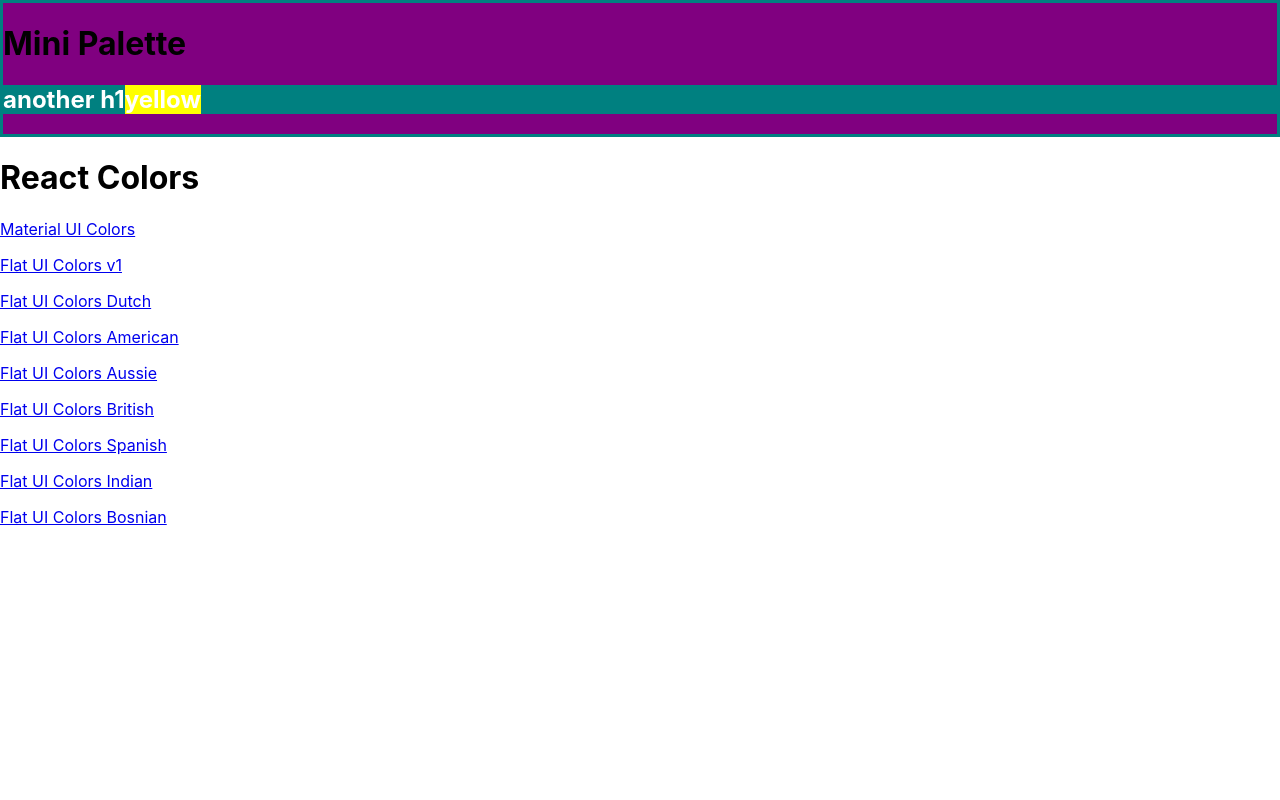
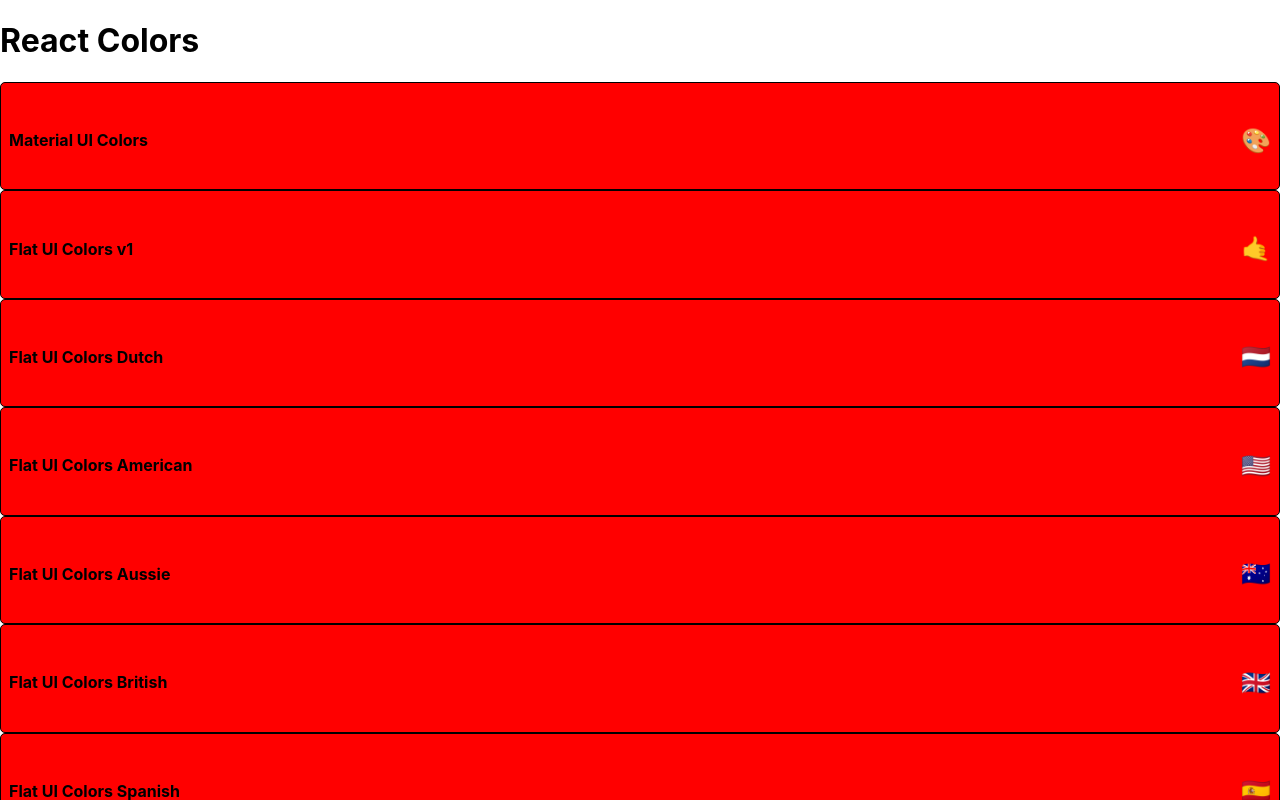
Before and after one commit to SaladinDacic/MassiveReact-Color-Project, a React (Create React App) app: page / in a window 1280 px wide. Shown: the top 800 px of the page. Built offline with nearby package versions, Linux system fonts and the light colour scheme.

Commit message:
start styling miniPalette

```diff
--- a/src/MiniPalette.js
+++ b/src/MiniPalette.js
@@ -1,32 +1,46 @@
 import React from 'react';
 import {withStyles} from "@material-ui/styles";
+import PaletteList from './PaletteList';
 
 
 const styles= {
-    main:{
-        backgroundColor: "purple",
-        border: "3px solid teal"
+    root:{
+        backgroundColor: "red",
+        border: "1px solid black",
+        borderRadius: "5px",
+        padding: "0.5rem",
+        position: "relative",
+        overflow: "hidden",
+        "&:hover": {
+            cursor: "pointer"
+        }
     },
-    secoundary:{
-        backgroundColor: "teal",
-        "& h1":{
-            color: "white",
-            "& span":{
-                backgroundColor: "yellow"
-            }
-        }
+    colors:{
+        backgroundColor: "grey",
+    },
+    title:{
+        display: "flex",
+        justifyContent: "space-between",
+        alignItems: "center",
+        marging: "0",
+        color: "black",
+        paddingTop: "0.5rem",
+        fontSize: "1rem",
+        position: "relative"
+    },
+    emoji:{
+        marginLeft: "0.5rem",
+        fontSize: "1.5rem"
     }
 }
 
 function MiniPalette(props) {
-    const {classes} = props;
-    console.log(classes);
+    const {classes, paletteName, emoji} = props;
+    console.log(classes, paletteName, emoji);
     return (
-        <div className={classes.main}>
-            <h1>Mini Palette</h1>
-            <section className={classes.secoundary}>
-                <h1>another h1<span>yellow</span></h1>
-            </section>
+        <div className={classes.root}>
+            <div className={classes.colors}></div>
+            <h5 className={classes.title}>{paletteName} <span className={classes.emoji}>{emoji}</span></h5>
         </div>
     )
 }
--- a/src/PaletteList.js
+++ b/src/PaletteList.js
@@ -7,12 +7,9 @@
         const {palettes} = this.props;
         return (
             <div>
-                <MiniPalette/>
                 <h1>React Colors</h1>
                 {palettes.map(palette=>{
-                    return  <p>
-                        <Link to={`/palette/${palette.id}`}>{palette.paletteName}</Link>
-                    </p>
+                    return  <MiniPalette {...palette}/>
                 })}
             </div>
         )
```
Also changed, not shown: 1 other file (tests, documents, lock files or other folders).
